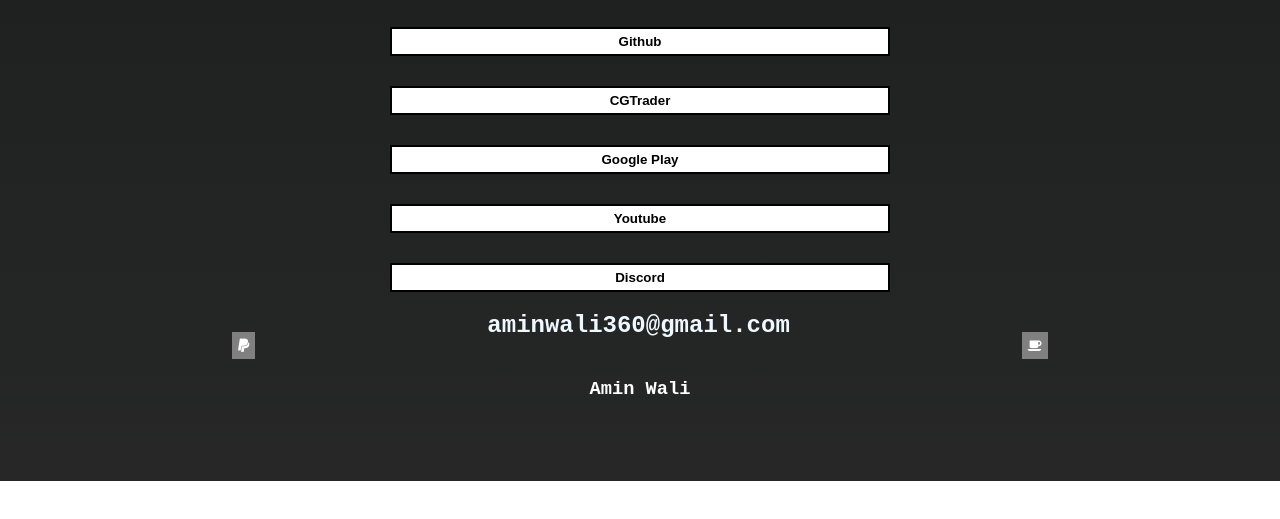
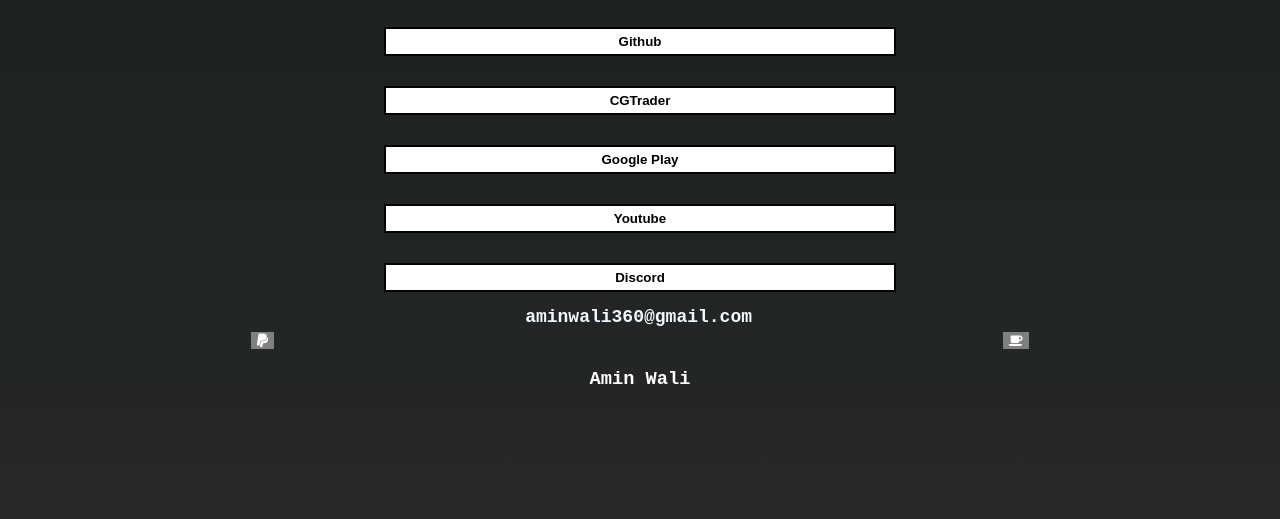
Before and after one commit to Biggymin1/Biggymin1.github.io, a plain HTML site: page index.html in a window 1280 px wide. Shown: the part 319-838 px from the top of the page. Before the commit the page ends 800 px from the top, so only its background shows below. Drawn offline with Linux system fonts and the light colour scheme.

Commit message:
fix size and changes file

```diff
--- a/index.html
+++ b/index.html
@@ -28,7 +28,7 @@
 
         <div class="row">
             <button id="lb" onclick="change_page_paypal()" class="bottomIcon"><i style="color: white;" class="fa fa-paypal"></i></button>
-            <h2 style="color: aliceblue;font-family: 'Courier New', Courier, monospace;">aminwali360@gmail.com</h2>
+            <h2 style="font-size: large;color: aliceblue;font-family: 'Courier New', Courier, monospace;">aminwali360@gmail.com</h2>
             <button id="rb" onclick= "change_page_paypal()" class = "bottomIcon"><i style="color: white;" class="fa fa-coffee"></i></button>
         </div>
 
--- a/styles.css
+++ b/styles.css
@@ -1,3 +1,5 @@
+
+
 .div-top {
     padding-top: 25px;
     color: white;
@@ -12,7 +14,8 @@
   .div-row{
       justify-content: center;
       background:linear-gradient(to bottom,#1e2020,#272727);
-      height: 70.1vh
+      height: 75vh;
+      max-width: 100%;
   }
 
 
@@ -51,7 +54,7 @@
       margin: 0 auto ;
       margin-top: 30px;
       padding: 5px;
-      width: 500px;
+      width: 40%;
       display: block;
       position: relative;
       font-weight: bold;
@@ -64,6 +67,7 @@
   .row{
     display: flex;
     justify-content: space-evenly;
+    max-width: 100%;
   }
 
   .bottomIcon{
```
